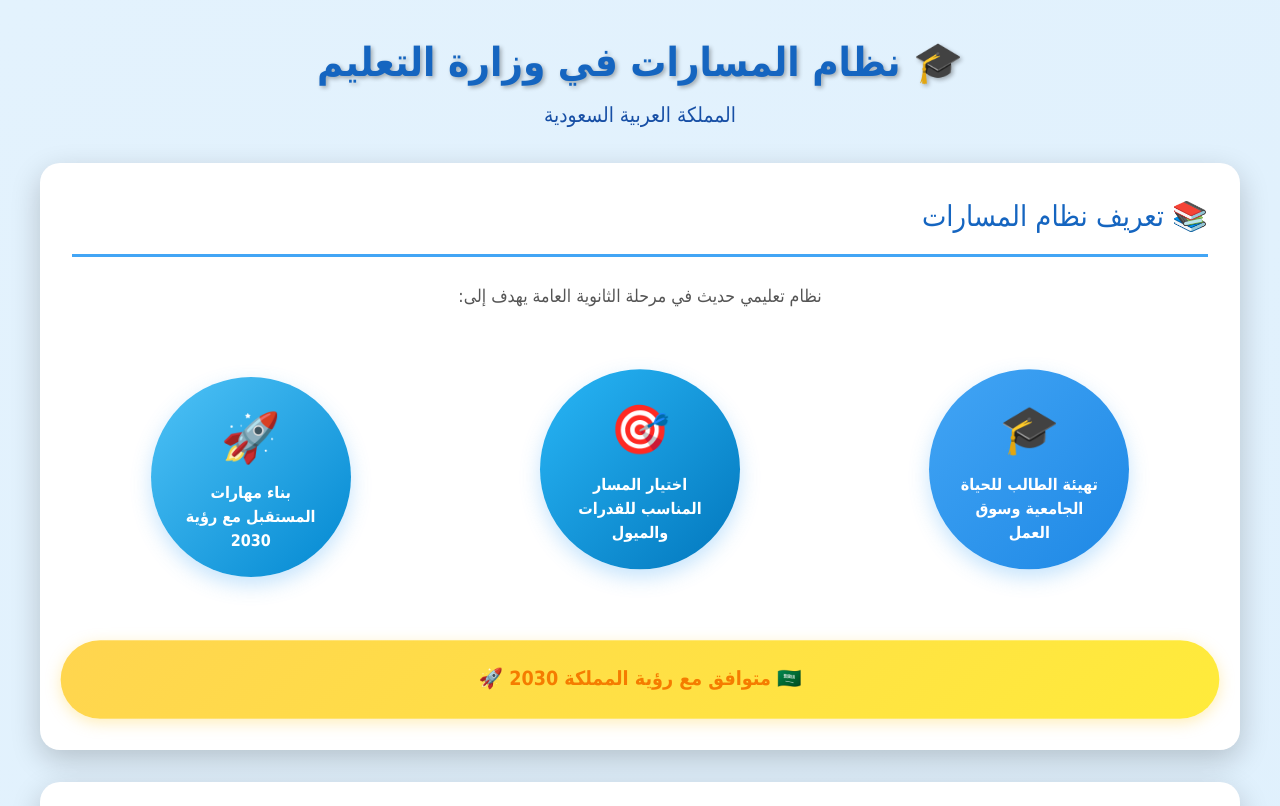
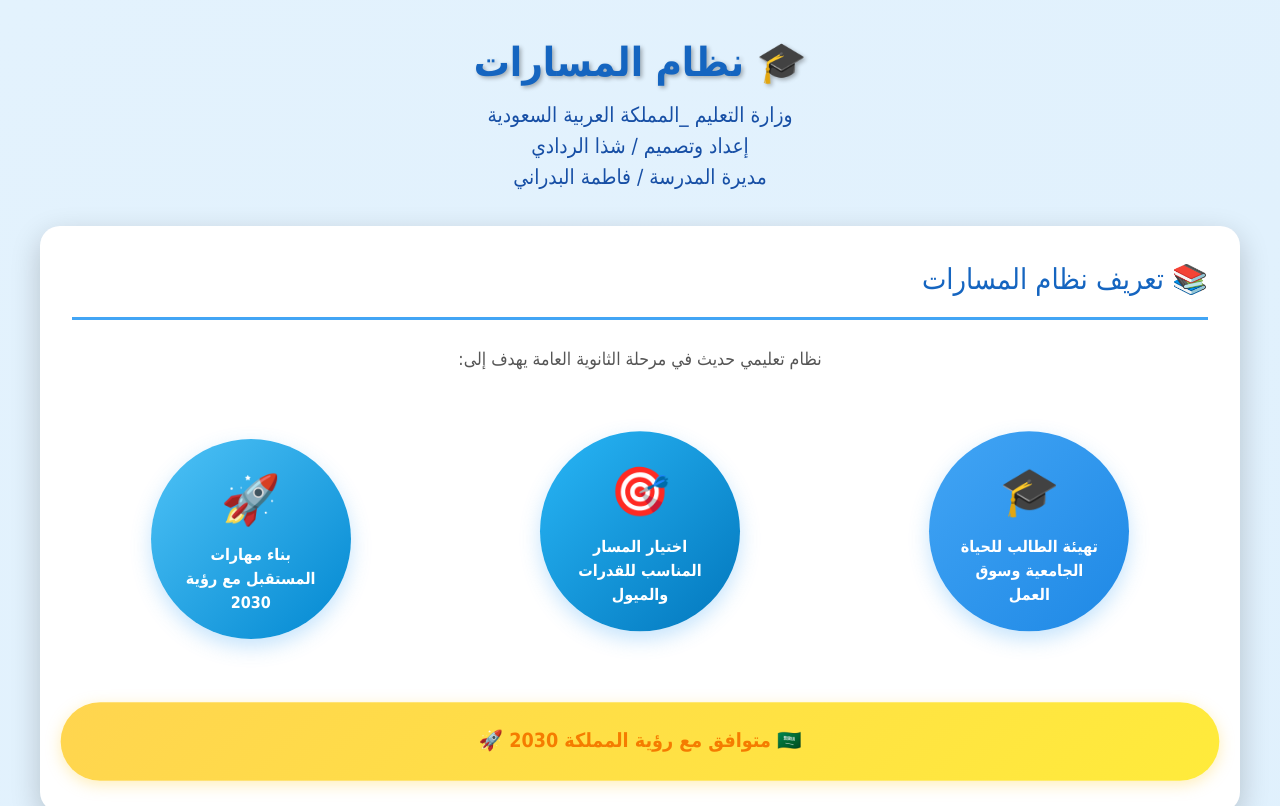
Before and after one commit to shathasaud/masarat, a plain HTML site: page index.html in a window 1280 px wide. Shown: the top 806 px of the page. Drawn offline with nearby package versions, Linux system fonts and the light colour scheme.

Commit message:
Update index.html

```diff
--- a/index.html
+++ b/index.html
@@ -587,8 +587,11 @@
  <body>
   <div class="main-container">
    <header class="header">
-    <h1 class="main-title" id="pageTitle">🎓 نظام المسارات في وزارة التعليم</h1>
-    <p class="subtitle" id="subtitle">المملكة العربية السعودية</p>
+    <h1 class="main-title" id="pageTitle">🎓 نظام المسارات </h1>
+    <p class="subtitle" id="subtitle"> وزارة التعليم _المملكة العربية السعودية</p>
+     <p class="subtitle" id="subtitle"> إعداد وتصميم / شذا الردادي </p>
+          <p class="subtitle" id="subtitle">   مديرة المدرسة / فاطمة البدراني  </p>
+
    </header>
    <div class="content-wrapper"><!-- تعريف نظام المسارات -->
     <section class="section-card">
```
